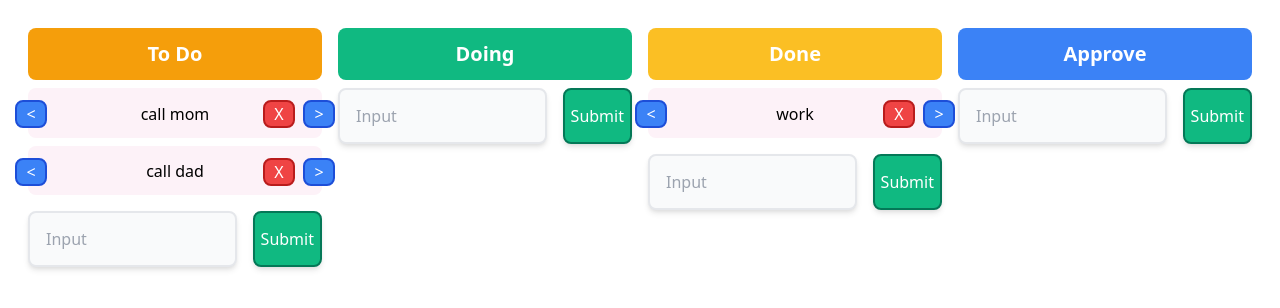
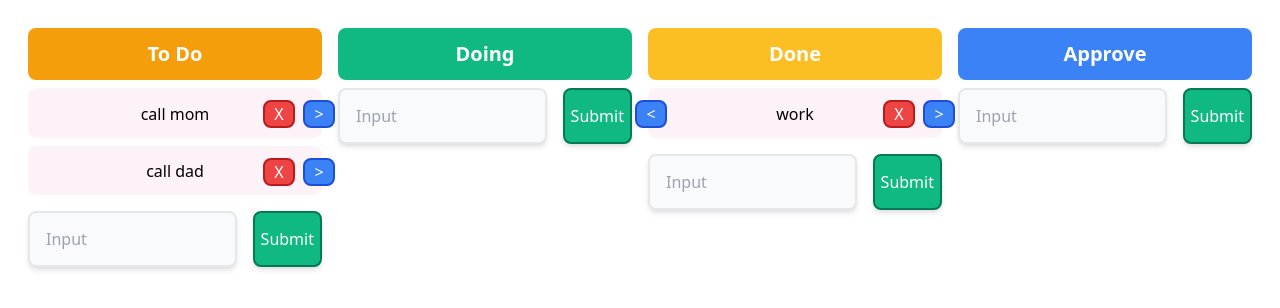
Before and after one commit to pluemthnn/morph-Interns, a React (Create React App) app: page / in a window 1280 px wide. Shown: the top 308 px of the page. Built offline with nearby package versions, Linux system fonts and the light colour scheme.

Commit message:
fix button of todo and approve board

```diff
--- a/src/components/Input.js
+++ b/src/components/Input.js
@@ -40,7 +40,7 @@ export default function Input(prop){
 
     return(
         <>
-            {(tasks).map((task) => <Text key={task.id} id={task.id} text={task.text} onDelete={deleteTask} moveNext={moveNext}/>)}
+            {(tasks).map((task) => <Text key={task.id} id={task.id} text={task.text} onDelete={deleteTask} moveNext={moveNext} boardName={boardName}/>)}
             <form onSubmit={onSubmit} className="flex space-x-4 space-y-2">
                 <div className="grid-flow-row inline-block w-5/6 pt-2">
                     <input
--- a/src/components/Text.js
+++ b/src/components/Text.js
@@ -1,22 +1,26 @@
 import React from "react";
 import Button from "./Button";
 
-export default function Text ({ id, text, onDelete, moveNext }) {
+export default function Text ({ id, text, onDelete, moveNext, boardName }) {
     return (
         <>
             <div className="w-full bg-pink-50 rounded-lg p-3 my-2 flex justify-center">
+                {boardName === "todo" ? "" :
                     <div className="inline-block fixed mr-72">
                         <Button name="<" id={id} moveNext={moveNext} />
                     </div>
+                }
                 <div className="inline-block">
                     <p key={id} className="inline-block align-middle">{text}</p>
                 </div>
                 <div className="inline-block fixed ml-52">
                     <Button name="X" id={id} onDelete={onDelete} />
                 </div>
+                {boardName === "approve" ? "" :
                     <div className="inline-block fixed ml-72">
                         <Button name=">" id={id} moveNext={moveNext} />
                     </div>
+                }
             </div>
         </>
     )
```
Lines whose indentation alone changed are shown as unchanged.
